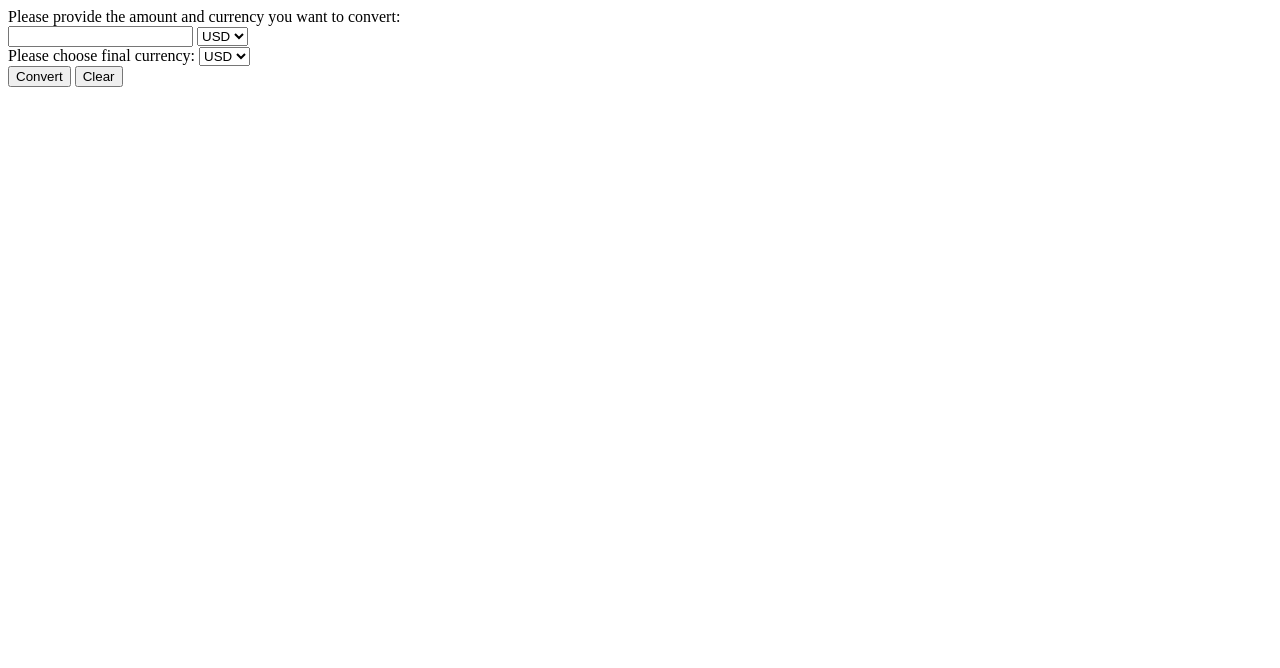
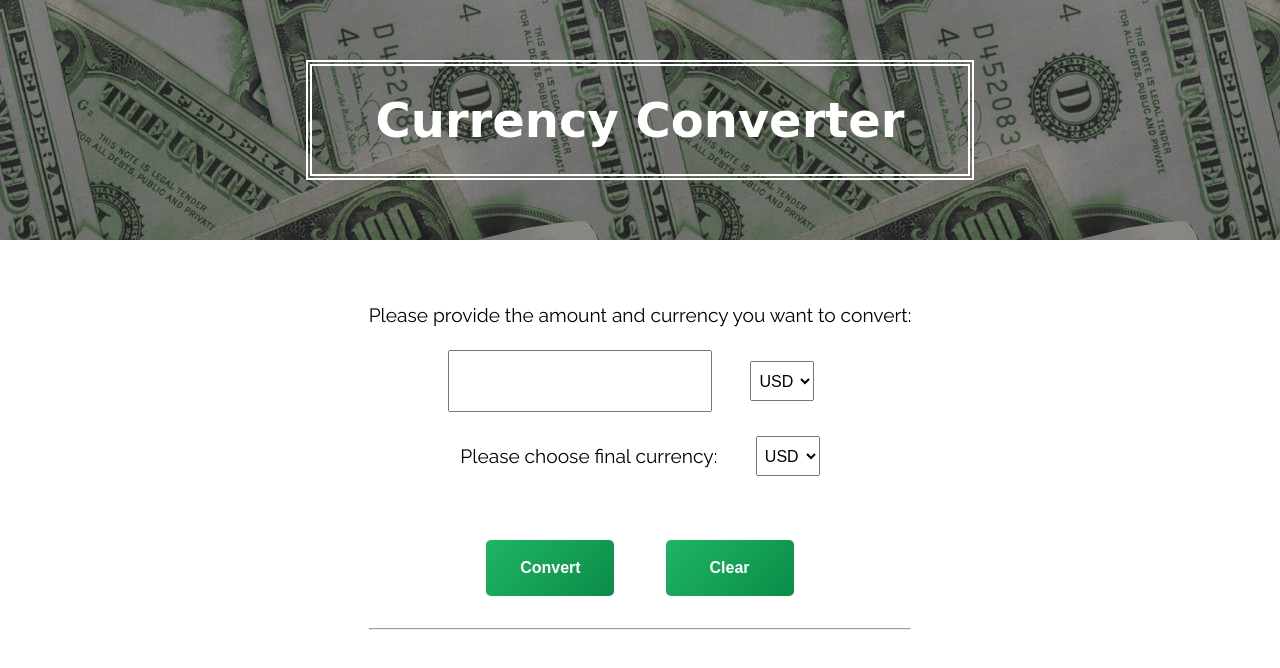
Before and after one commit to PigDes/currency-converter, a plain HTML site: page index.html in a window 1280 px wide. Drawn offline with Linux system fonts and the light colour scheme; a web font is replaced by a local one.

Commit message:
Finished layout and look. Clear button still unfinished

```diff
--- a/index.html
+++ b/index.html
@@ -3,17 +3,117 @@
 	<head>
 		<title>Currency Converter</title>
 		<meta charset='UTF-8'>
+		<link href="https://fonts.googleapis.com/css2?family=Fredericka+the+Great&family=Raleway:ital,wght@0,400;0,700;1,400&display=swap" rel="stylesheet">
 		<style>
+			body {
+				margin: 0;
+				padding: 0;
+				font-family: 'Raleway', sans-serif;;
+			}
+
+			#header {
+				width: 100vw;
+				height: 30vh;
+				display: flex;
+				justify-content: center;
+				align-items: center;
+				margin: 0 0 8vh 0;
+				background-image: url(header.jpg);
+
+			}
+
+			#header h1 {
+				padding: 2% 5%;
+				border: 6px double white;
+				font-family: 'Fredericka the Great', cursive;
+				font-size: 3rem;
+				color: white;
+				text-align: center;
+			}
+
+			#converter-div {
+				display: flex;
+				flex-direction: column;
+				align-items: center;
+				margin-bottom: 4vh;
+			}
+
+			#converter-div form {
+				font-size: 1.2rem;
+			}
+
+			#my-money-div {
+				width: 30vw;
+				margin: 3vh auto;
+				display: flex;
+				align-items: center;
+			}
+
+
+			select {
+				height: 5vh;
+				width: 5vw;
+				margin-left: 3vw;
+				text-align: center;
+				font-size: 1rem;
+			}
+
+			#my-money {
+				width: 20vw;
+				height: 7vh;
+				font-size: 1.2rem;
+				text-align: center;
+			}
+
+			#target-div {
+				display: flex;
+				justify-content: center;
+				align-items: center;
+			}
+
+			#button-div {
+				display: flex;
+				justify-content: center;
+				margin: 8vh 0 4vh 0;
+			}
+
+			#button-div button {
+				width: 10vw;
+				height: 7vh;
+				margin: 0 2vw;
+				font-size: 1rem;
+				font-weight: bold;
+				color: white;
+				background-image: linear-gradient(135deg, rgb(31, 181, 101), rgb(11, 140, 71));
+				border: none;
+				border-radius: 5px;
+
+			}
+
+
+			#result-div {
+				width: 40vw;
+				margin: auto;
+				font-size: 1.7rem;
+				text-align: center;
+			}
+
 
 		</style>
 	</head>
 	<body>
+		<div id="header">
+			<h1>Currency Converter</h1>
+		</div>
+
 
 		<div id="converter-div">
 
 			<form>
-				<div>
-					<label for="my-money; currency-list">Please provide the amount and currency you want to convert:</label><br>
+
+				<label for="my-money; currency-list">Please provide the amount and currency you want to convert:</label>
+
+				<div id="my-money-div">
 					<input id="my-money" type="text">
 					<select id="base-currency">
 						<option value="USD">USD</option>
@@ -22,22 +122,37 @@
 					</select>
 				</div>
 
-				<div>
+
+
+				<div id="target-div">
+
 					<label for="target-currency">Please choose final currency:</label>
+
 					<select id="target-currency">
 						<option value="USD">USD</option>
 						<option value="EUR">EUR</option>
 						<option value="GBP">GBP</option>
 					</select>
+
 				</div>
 
-				<button id="go-button" type="button">Convert</button>
 
-				<button id="clear-button" type="button">Clear</button>
+				<div id="button-div">
+
+					<button id="go-button" type="button">Convert</button>
+
+					<button id="clear-button" type="button">Clear</button>
+
+				</div>
+
+				<hr>
 
 			</form>
 
 		</div>
+
+
+
 		<div id="result-div">
 
 		</div>
@@ -61,6 +176,7 @@
 				document.querySelector('#base-currency').value = 'USD';
 			}
 
+
 			document.querySelector('#go-button').onclick = function () {
 
 				let myMoney = document.querySelector('#my-money').value;
@@ -68,11 +184,8 @@
 				let targetCurrency = CURRENCY_RATES[document.querySelector('#target-currency').value];
 
 
-				document.querySelector('#result-div').textContent = converter(myMoney, baseCurrency, targetCurrency);
+				document.querySelector('#result-div').textContent = `${converter(myMoney, baseCurrency, targetCurrency)} ${document.querySelector('#target-currency').value}`;
 			}
-
-
-
 
 
 		</script>
```
Also changed, not shown: header.jpg (added).
